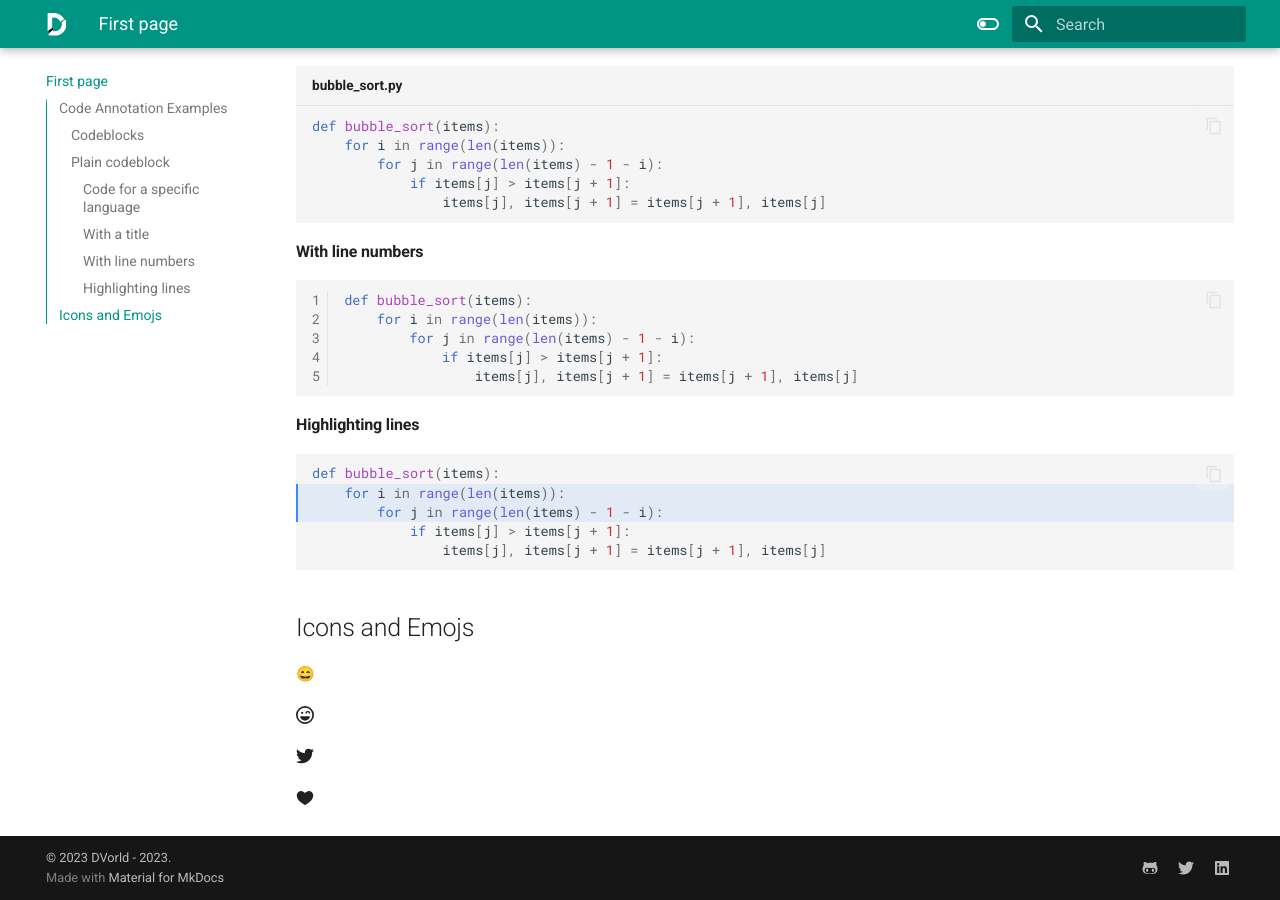
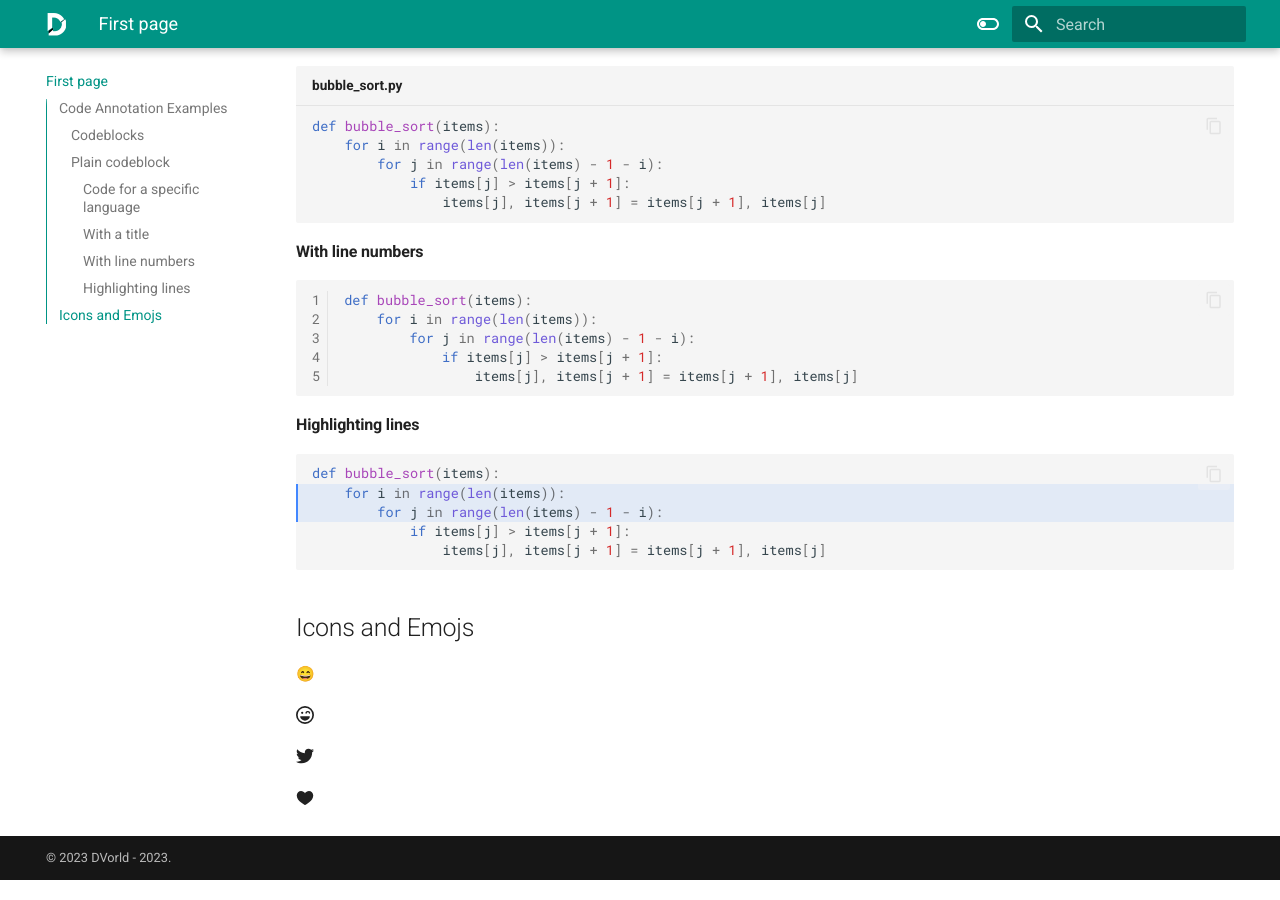
Before and after one commit to Dvorld/dvorld.github.io, an MkDocs documentation site: the page built from docs/index.md, in a window 1280 px wide and 900 px high, scrolled down 698 px. Built offline with MkDocs 1.6.1 and Material for MkDocs 9.7.7, drawn with Linux system fonts in a browser that asks for light colours; emoji names are drawn with the system emoji font.

Commit message:
extra generator

```diff
--- a/mkdocs.yml
+++ b/mkdocs.yml
@@ -29,14 +29,7 @@ theme:
       accent: lime
 
 extra:
-  social:
-    - icon: fontawesome/brands/github-alt
-      link: https://github.com/
-    - icon: fontawesome/brands/twitter
-      link: https://twitter.com/
-    - icon: fontawesome/brands/linkedin
-      link: https://www.linkedin.com/
-
+    generator: false
 markdown_extensions:
   - pymdownx.highlight:
       anchor_linenums: true
```
